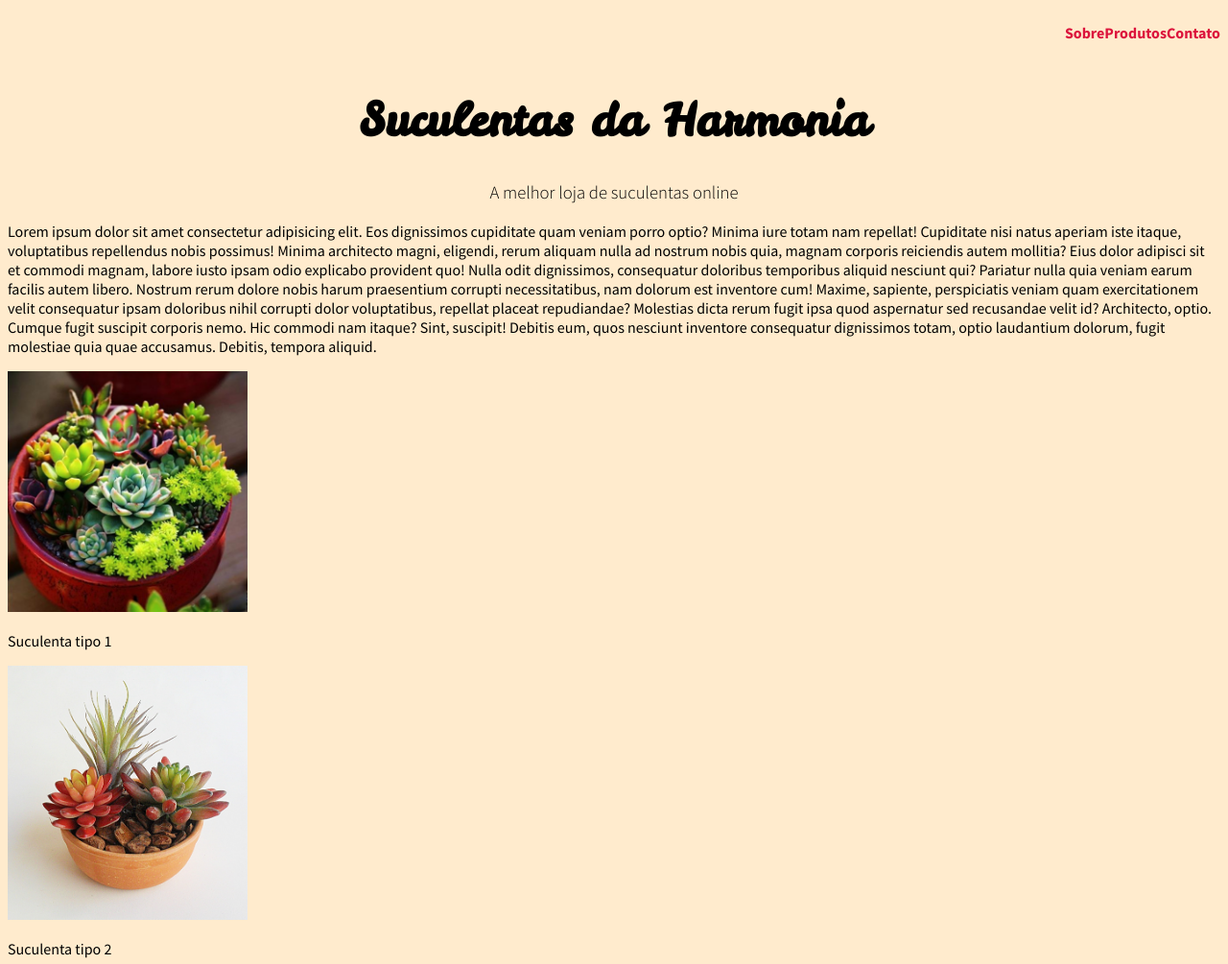
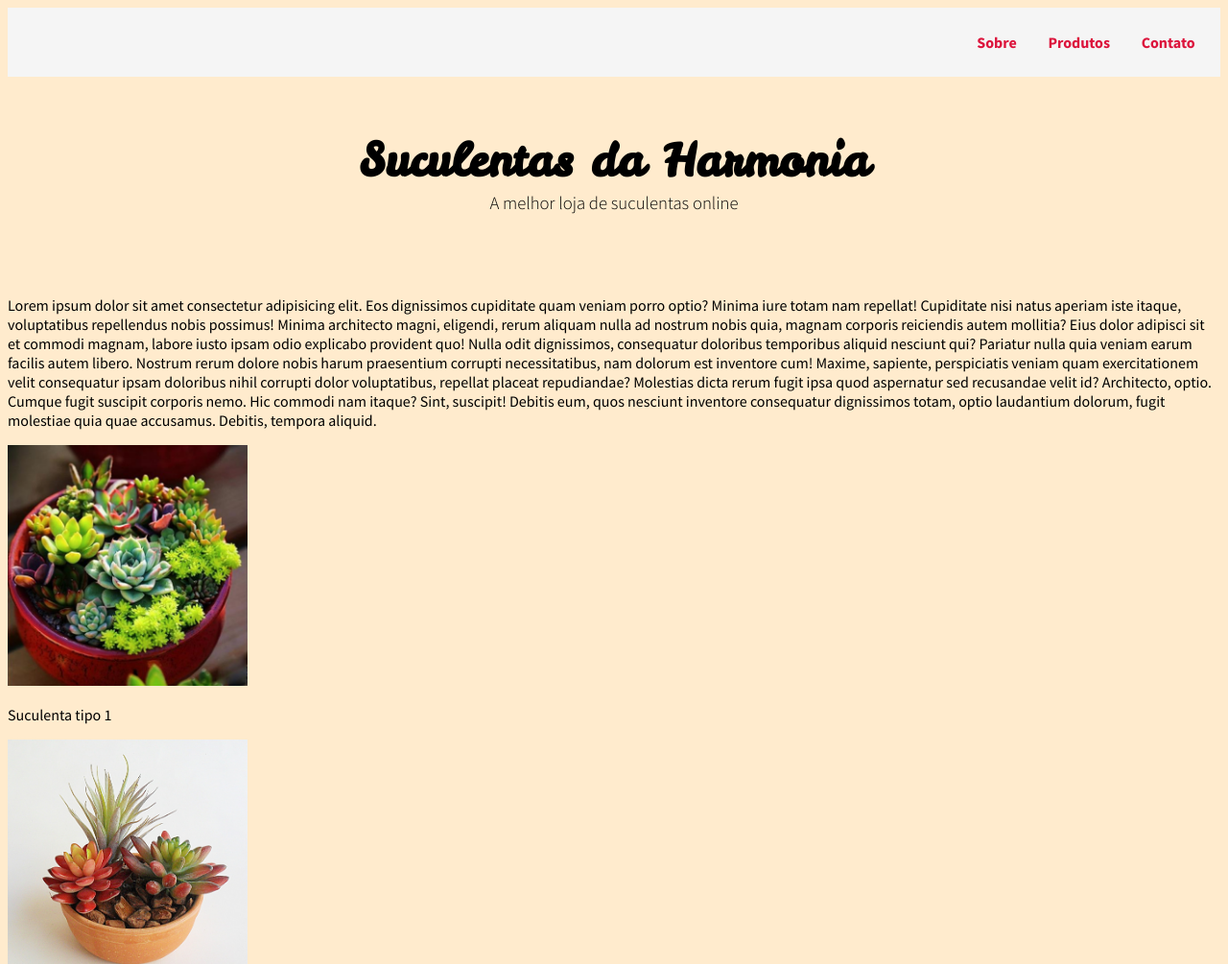
Before and after one commit to reprograma/Teens---resposividade, a plain HTML site: page index.html in a window 1280 px wide. Shown: the top 1005 px of the page at 96% size. Drawn offline with Linux system fonts and the light colour scheme.

Commit message:
estilo nav e headers ok

```diff
--- a/index.html
+++ b/index.html
@@ -14,14 +14,18 @@
   <body>
     <header>
       <nav>
-        <ul>
-          <li><a href="#">Sobre</a></li>
-          <li> <a href="#">Produtos</a></li>
-          <li> <a href="#">Contato</a></li>
-        </ul>
+        <div class="nav__lista--container">
+          <ul>
+            <li><a href="#">Sobre</a></li>
+            <li><a href="#">Produtos</a></li>
+            <li><a href="#">Contato</a></li>
+          </ul>
+        </div>
       </nav>
-      <h1>Suculentas da Harmonia</h1>
-      <h3>A melhor loja de suculentas online</h3>
+      <div class="header__titulos">
+        <h1>Suculentas da Harmonia</h1>
+        <h3>A melhor loja de suculentas online</h3>
+      </div>
     </header>
     <main>
       <p>
--- a/style.css
+++ b/style.css
@@ -1,4 +1,4 @@
-* {
+body {
   box-sizing: border-box;
   font-family: "Source Sans Pro", sans-serif;
   background-color: blanchedalmond;
@@ -8,41 +8,54 @@ header {
   width: 100%;
 }
 
-header > h1 {
+header h1 {
   font-family: "Leckerli One", cursive;
   font-size: 300%;
   text-align: center;
 }
 
-header > h3 {
+header h3 {
   text-align: center;
   font-family: "Source Sans Pro", sans-serif;
   font-weight: lighter;
+}
+
+.header__titulos{
+    line-height: 13px;
+    margin-bottom: 90px;
 }
 
 header > nav {
   display: flex;
   justify-content: flex-end;
   align-items: center;
+  background-color: whitesmoke;
+  padding: 10px;
+  margin-bottom: 80px;
 }
 
-nav ul{
+.nav__lista--container {
+  max-width: 360px;
+  min-width: 300px;
+}
+
+nav ul {
   display: flex;
   justify-content: space-around;
   flex-wrap: wrap;
-    max-width: 300px;
 }
+
 nav li {
   list-style: none;
 }
 
-li>a{
+li > a {
   text-decoration: none;
   color: crimson;
   font-weight: bold;
 }
 
-li>a:hover{
+li > a:hover {
   font-weight: lighter;
 }
 
```
Lines whose indentation alone changed are shown as unchanged.
